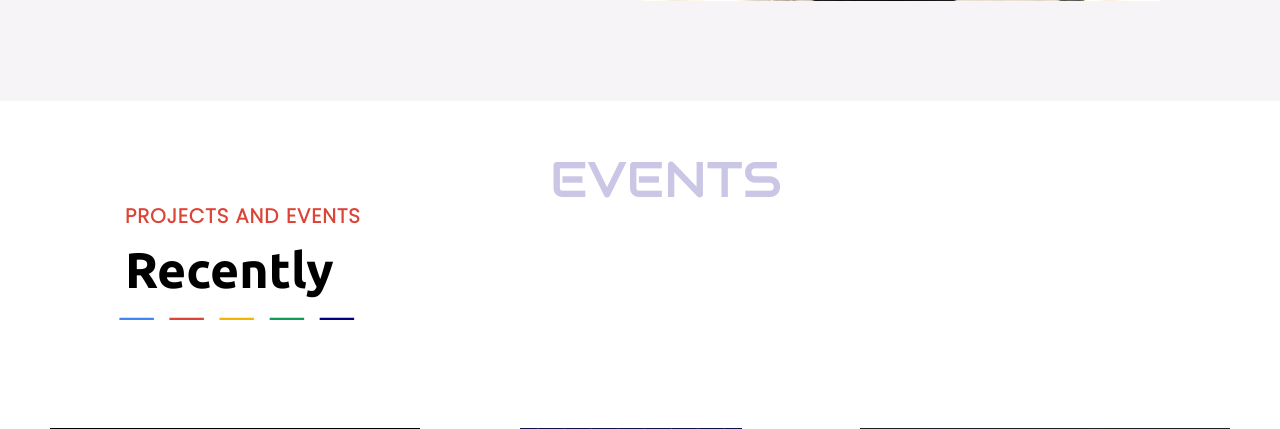
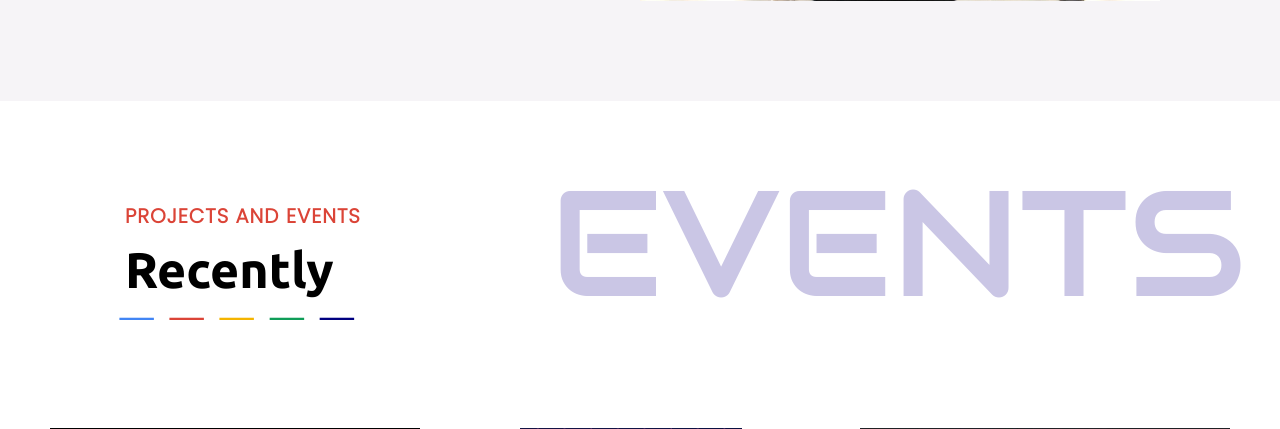
Before and after one commit to devupclub123/DevupWebsite, a PHP site: page / in a window 1280 px wide. Shown: the part 1488-1917 px from the top of the page. Run offline with PHP 8.4, Linux system fonts and the light colour scheme.

Commit message:
25/02/2023

```diff
--- a/style.css
+++ b/style.css
@@ -510,18 +510,17 @@ html, body {
 #Event .Event-Recently-Event{
     position: relative;
     text-transform: uppercase ;
-
-    font-size: 50px;
+    font-size: 150px;
     margin-left: 200px;
     margin-top: -45px;
     left: 300px;
     bottom: 180px;
 }
-@media screen and (minwidth : 700px ) {
+@media screen and (max-width: 700px) {
     #Event .Event-Recently-Event{
         position: relative;
         text-transform: uppercase ;
-        font-size: 150px;
+        font-size: 50px;
         margin-left: 200px;
         margin-top: -45px;
         left: 300px;
```
Also changed, not shown: 1 other file.
